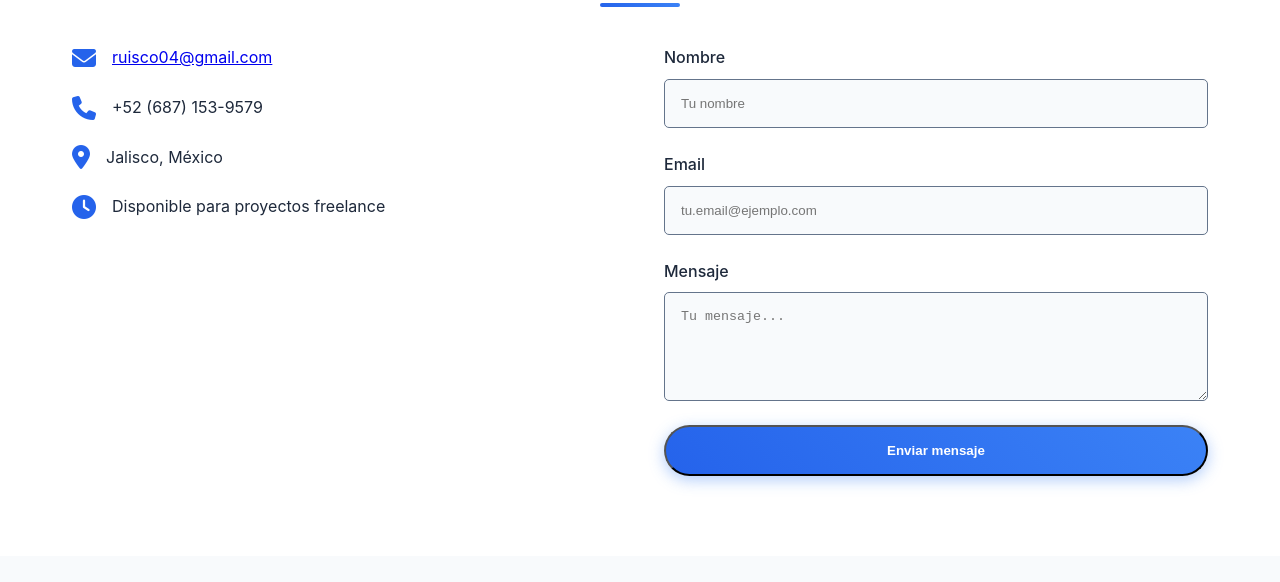
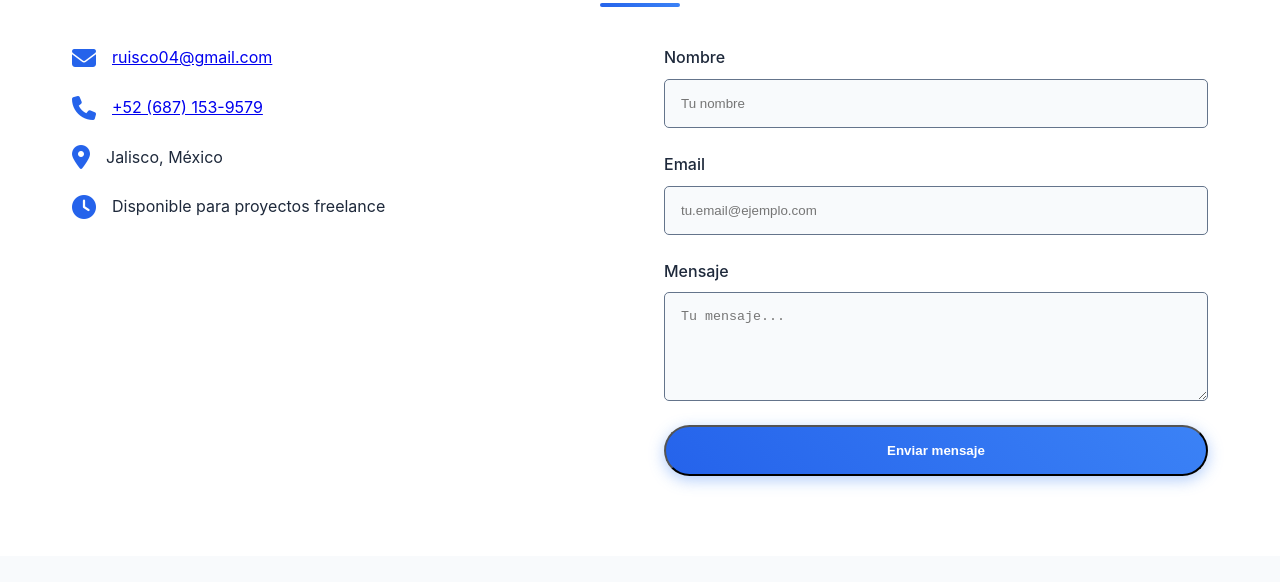
Before and after one commit to chema1004/chema1004.github.io, a plain HTML site: page index.html in a window 1280 px wide. Shown: the part 2373-2955 px from the top of the page. Drawn offline with Linux system fonts and the light colour scheme.

Commit message:
Update index.html

```diff
--- a/index.html
+++ b/index.html
@@ -143,7 +143,7 @@
                     </div>
                     <div class="contact-item">
                         <i class="fas fa-phone"></i>
-                        <span>+52 (687) 153-9579</span>
+                        <span><a href="tel:+526871539579">+52 (687) 153-9579</a></span>
                     </div>
                     <div class="contact-item">
                         <i class="fas fa-map-marker-alt"></i>
```
